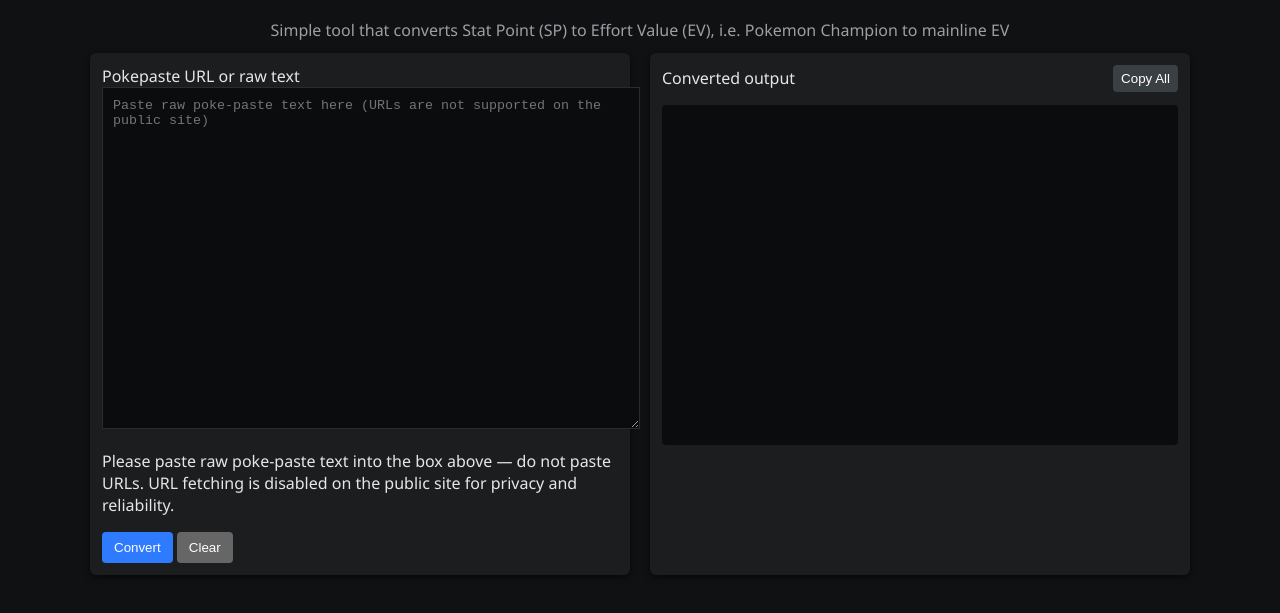
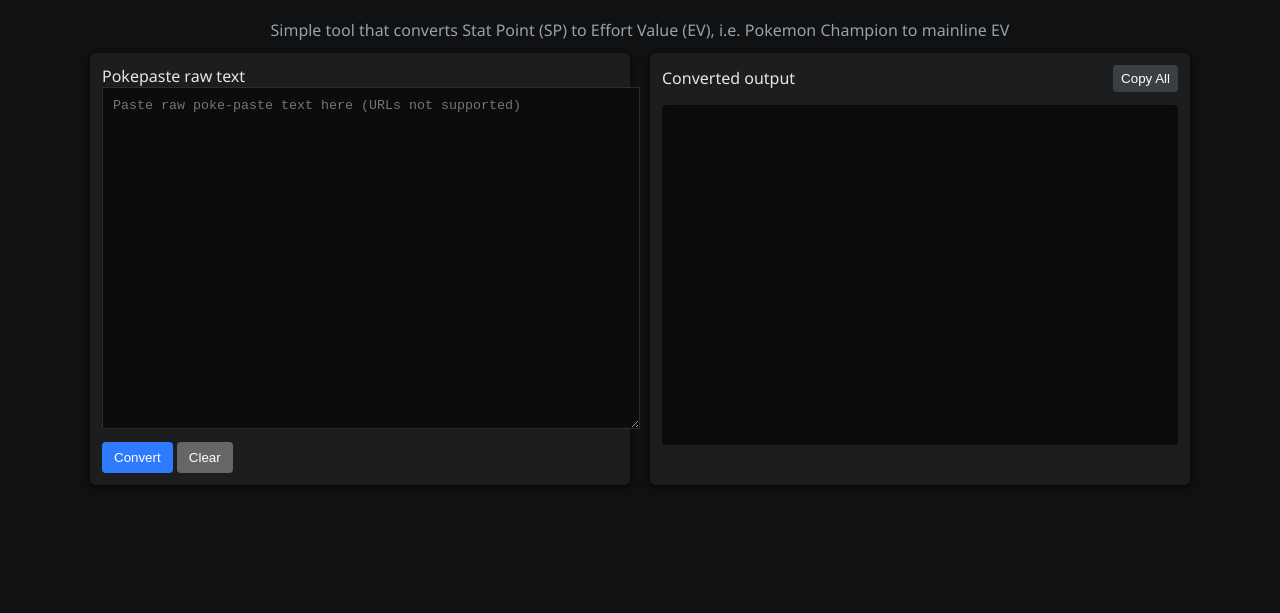
Before and after one commit to Davisyang1996/poke-champion-ev-converter, a plain HTML site: page frontend/index.html in a window 1280 px wide. Shown: the part 87-700 px from the top of the page. Drawn offline with Linux system fonts and the light colour scheme.

Commit message:
UI: change label to 'Pokepaste raw text', update placeholder to '(URLs not supported)', remove extra helper paragraph

```diff
--- a/frontend/index.html
+++ b/frontend/index.html
@@ -12,9 +12,8 @@
     <p class="summary">Simple tool that converts Stat Point (SP) to Effort Value (EV), i.e. Pokemon Champion to mainline EV</p>
     <div class="panel">
       <div class="left">
-        <label for="url">Pokepaste URL or raw text</label>
-        <textarea id="input" placeholder="Paste raw poke-paste text here (URLs are not supported on the public site)"></textarea>
-        <p class="helper">Please paste raw poke-paste text into the box above — do not paste URLs. URL fetching is disabled on the public site for privacy and reliability.</p>
+        <label for="url">Pokepaste raw text</label>
+        <textarea id="input" placeholder="Paste raw poke-paste text here (URLs not supported)"></textarea>
         <div class="controls">
           <button id="convert">Convert</button>
           <button id="clear">Clear</button>
```
